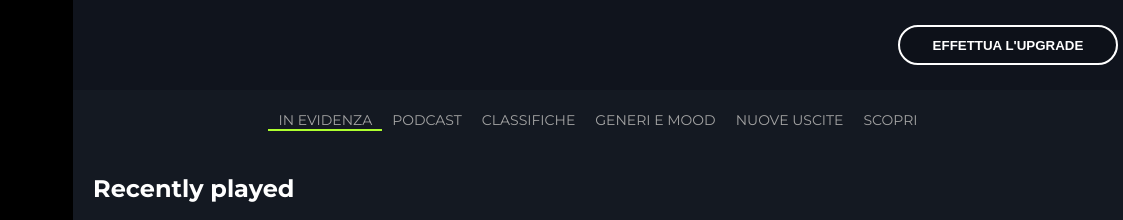
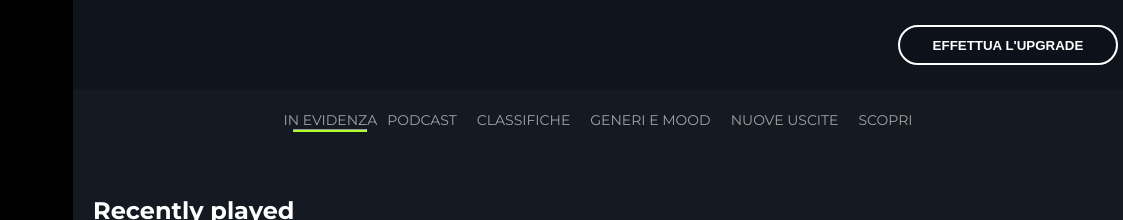
Before and after one commit to AlexChihaia/html-css-spotifyweb, a plain HTML site: page index.html in a window 1280 px wide. Shown: the top 220 px of the page, 157-1280 px from the left. Drawn offline with Linux system fonts and the light colour scheme.

Commit message:
feat: correzione underline contents

```diff
--- a/css/style.css
+++ b/css/style.css
@@ -102,6 +102,10 @@ body {
 
 .green-underline-bottom {
     border-bottom: 2px solid #adff2f;
+    margin-left: 20px;
+    margin-right: 10px;
+
+
 }
 
 .green-underline-left {
--- a/index.html
+++ b/index.html
@@ -123,7 +123,9 @@
 
                     <!-- CONTENTS BAR -->
                     <ul class="contents flex">
-                        <li><a href="#" class="glow green-underline-bottom">In evidenza</a></li>
+                        <li><a href="#" class="glow ">In evidenza
+                                <hr class="green-underline-bottom">
+                            </a></li>
                         <li><a href="#" class="glow">Podcast</a></li>
                         <li><a href="#" class="glow">Classifiche</a></li>
                         <li><a href="#" class="glow">Generi e Mood</a></li>
```
